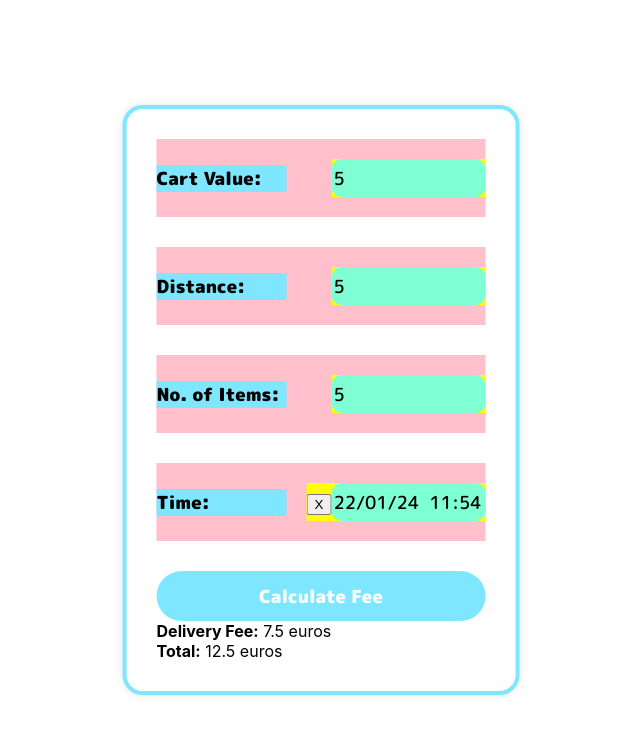
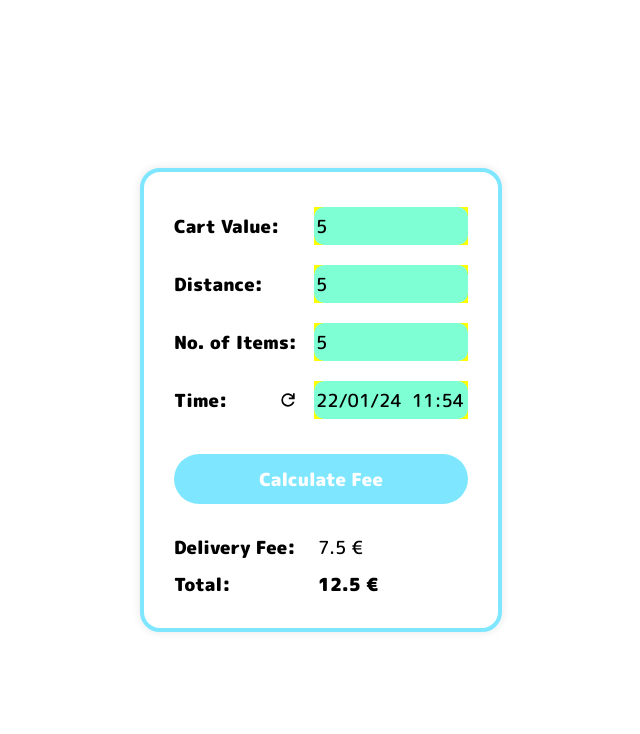
Before and after one commit to nine-chairs/testaufgabe, a React (Create React App) app: page / in a window 1280 px wide. Both pictures are taken after typing "5", "5", "5" into the empty fields and a click on the button "Calculate Fee". Shown: the top 734 px of the page, without its empty margins (319-959 px from the left). Built offline with nearby package versions, Linux system fonts and the light colour scheme.

Commit message:
updated styling

```diff
--- a/src/components/Calculator/Calculator.css
+++ b/src/components/Calculator/Calculator.css
@@ -10,7 +10,13 @@ input {
   font-size: 18px;
 }
 
-.calculatorContainer {
+output {
+  font-family: 'M PLUS Rounded 1c';
+  font-weight: 500;
+  font-size: 18px;
+}
+
+.calculatorWrapper {
   position: absolute;
   top: 50%;
   left: 50%;
@@ -20,21 +26,26 @@ input {
   background-color: #fff;
   box-shadow: 0 0 10px rgba(0, 0, 0, 0.1);
   /* max-width: 400px; */
-  padding: 30px;
+  padding-top: 30px;
+  padding-left: 30px;
+  padding-right: 30px;
 }
 
-.inputContainer {
+.inputWrapper {
   display: flex;
   justify-content: space-between;
   align-items: center;
-  background-color: pink;
-  padding-top: 20px;
-  padding-bottom: 20px;
-  margin-bottom: 30px;
+  /* background-color: pink; */
+  padding-top: 5px;
+  padding-bottom: 5px;
+  margin-bottom: 10px;
 }
 
 .inputLabelContainer {
-  background-color: #7EE7FF;
+  display: flex;
+  align-items: center;
+  justify-content: space-between;
+  /* background-color: #7EE7FF; */
   width: 130px;
 }
 
@@ -42,7 +53,7 @@ input {
   display: flex;
   justify-content: space-between;
   align-items: center;
-  margin-left: 20px;
+  margin-left: 10px;
   background-color: yellow;
   /* width: 200px; */
 
@@ -57,7 +68,8 @@ input {
 }
 
 .buttonContainer {
-  /* background-color: pink; */
+  margin-top: 30px;
+  margin-bottom: 30px;
 }
 
 .calculateFeeButton {
@@ -73,9 +85,57 @@ input {
   font-size: 18px;
   color: white;
   border-radius: 30px;
-  transition: background-color 0.3s ease; /* Smooth transition for color change */
+  transition: background-color 0.3s ease;
 }
 
 .calculateFeeButton:hover {
-  background-color: #4DA8DA; /* Darker blue color on hover */
+  background-color: #4DA8DA;
 }
+
+.resetTimeButton {
+  display: flex;
+  justify-content: center;
+  align-items: center;
+  border: none;
+  border-radius: 15px;
+  background-color: white;
+}
+
+.resetIcon {
+  height: 20px;
+}
+
+.resetIcon:hover {
+  opacity: 50%;
+}
+
+.outputWrapper {
+  margin-bottom: 30px;
+}
+
+.outputContainer {
+  display: flex;
+  justify-content: space-between;
+  align-items: center;
+  /* background-color: pink; */
+  margin-top: 10px;
+}
+
+.outputLabelContainer {
+  display: flex;
+  justify-content: space-between;
+  align-items: center;
+  /* background-color: #7EE7FF; */
+}
+
+.outputValueContainer {
+  display: flex;
+  justify-content: space-between;
+  align-items: center;
+  /* background-color: aquamarine; */
+  width: 150px;
+}
+
+.totalPriceOutput {
+  font-weight: 900;
+}
--- a/src/components/Calculator/Calculator.tsx
+++ b/src/components/Calculator/Calculator.tsx
@@ -1,16 +1,17 @@
 import React from 'react';
+import useViewModel from './viewModel';
+import Calendar from '../Calendar/Calendar';
 import 'react-datepicker/dist/react-datepicker.css';
-import Calendar from '../Calendar/Calendar';
-import useViewModel from './viewModel';
 import './Calculator.css'
+import reset from '../../images/reset.svg'
 
 const Calculator: React.FC = () => {
 
   const viewModel = useViewModel()
 
   return (
-    <div className='calculatorContainer'>
-      <div className='inputContainer'>
+    <div className='calculatorWrapper'>
+      <div className='inputWrapper'>
         <div className='inputLabelContainer'>
           <label>
             Cart Value:
@@ -27,7 +28,7 @@ const Calculator: React.FC = () => {
         </div>
       </div>
 
-      <div className='inputContainer'>
+      <div className='inputWrapper'>
         <div className='inputLabelContainer'>
           <label>
             Distance:
@@ -44,7 +45,7 @@ const Calculator: React.FC = () => {
         </div>
       </div>
 
-      <div className='inputContainer'>
+      <div className='inputWrapper'>
         <div className='inputLabelContainer'>
           <label>
             No. of Items:
@@ -61,13 +62,14 @@ const Calculator: React.FC = () => {
         </div>
       </div>
 
-      <div className='inputContainer'>
+      <div className='inputWrapper'>
         <div className='inputLabelContainer'>
           <label>
             Time:
           </label>
-
-
+          <button className='resetTimeButton' onClick={viewModel.resetDateTime}>
+            <img className='resetIcon' src={reset} alt={'reset-time'} />
+          </button>
         </div>
         <div className='inputFieldContainer'>
           <Calendar
@@ -75,7 +77,6 @@ const Calculator: React.FC = () => {
             onDateChange={viewModel.handleDateChange}
             onFocus={viewModel.handleDatepickerFocus}
             onBlur={viewModel.handleDateBlur}
-            onReset={viewModel.resetDateTime}
           />
         </div>
       </div>
@@ -88,15 +89,32 @@ const Calculator: React.FC = () => {
         </button>
       </div>
 
-
-
       {viewModel.state.finalDeliveryFee !== null && (
-        <div>
-          <strong>Delivery Fee:</strong> {viewModel.state.finalDeliveryFee} euros <br />
-          <strong>Total:</strong> {viewModel.state.totalPrice} euros
+        <div className='outputWrapper'>
+          <div className='outputContainer'>
+            <div className='outputLabelContainer'>
+              <label>Delivery Fee:</label>
+            </div>
+            <div className='outputValueContainer'>
+              <output>
+                {viewModel.state.finalDeliveryFee} €
+              </output>
+            </div>
+          </div>
+          <div className='outputContainer'>
+            <div className='outputLabelContainer'>
+              <label>Total:</label>
+            </div>
+            <div className='outputValueContainer'>
+              <output className='totalPriceOutput'>
+                {viewModel.state.totalPrice} €
+              </output>
+            </div>
+          </div>
         </div>
-      )}
-    </div>
+      )
+      }
+    </div >
   );
 };
 
--- a/src/components/Calendar/Calendar.tsx
+++ b/src/components/Calendar/Calendar.tsx
@@ -8,15 +8,11 @@ interface CalendarProps {
   onDateChange: (date: Date | null) => void;
   onFocus: () => void;
   onBlur: () => void;
-  onReset: () => void; // New callback for resetting the date and time
 }
 
-const Calendar: React.FC<CalendarProps> = ({ selectedDate, onDateChange, onFocus, onBlur, onReset }) => {
+const Calendar: React.FC<CalendarProps> = ({ selectedDate, onDateChange, onFocus, onBlur }) => {
   return (
-    <div>
-
-      <button onClick={onReset}>X</button>
-
+    <>
       <DatePicker
         className='datePicker'
         selected={selectedDate}
@@ -27,9 +23,7 @@ const Calendar: React.FC<CalendarProps> = ({ selectedDate, onDateChange, onFocus
         timeFormat="HH:mm"
         dateFormat="dd/MM/yy  HH:mm"
       />
-
-
-    </div>
+    </>
   );
 };
 
```
Also changed, not shown: src/images/reset.svg (added).
